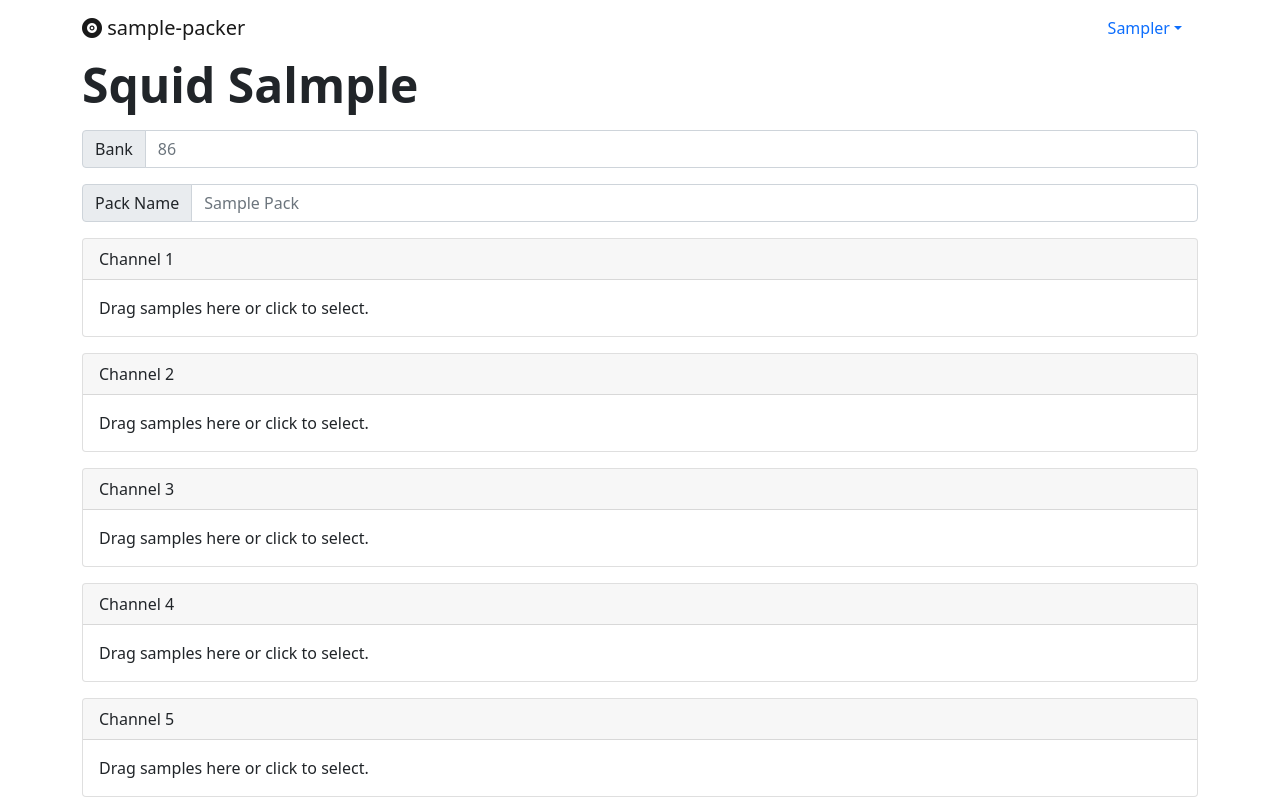
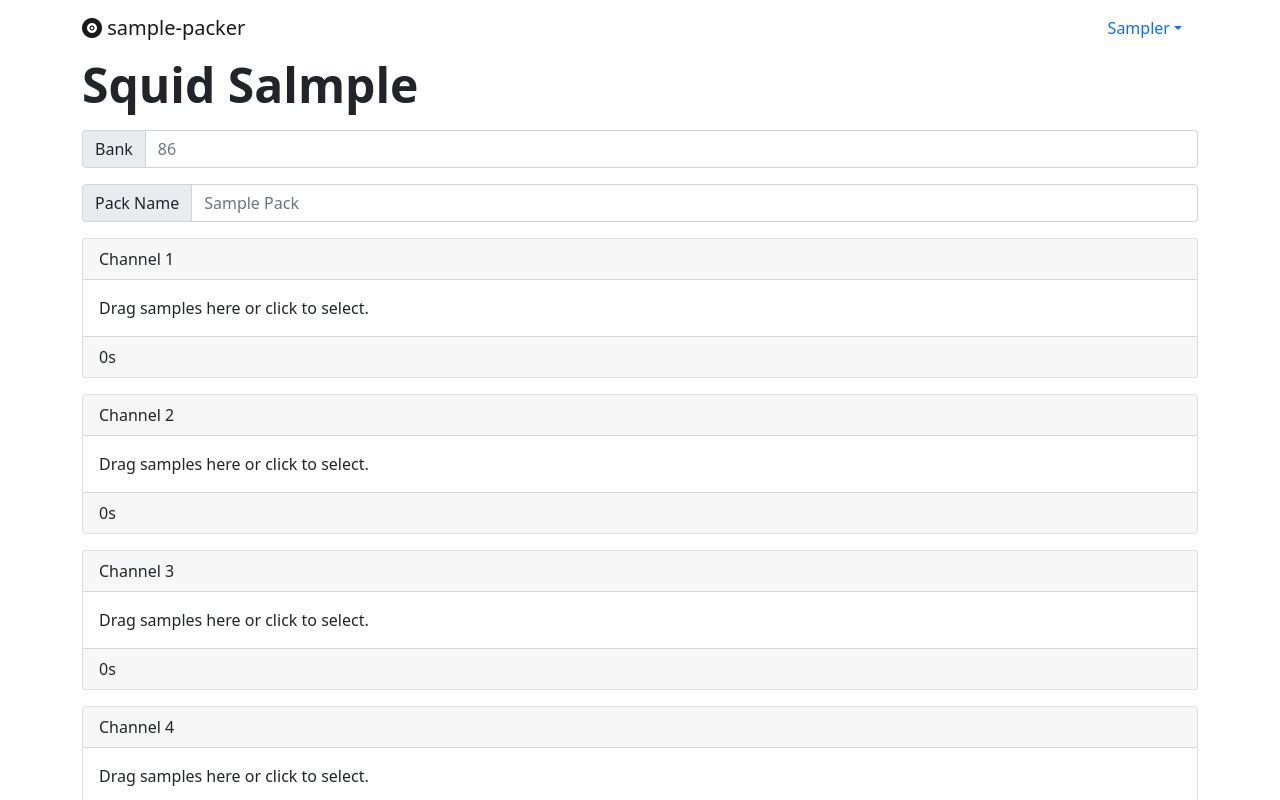
Before and after one commit to acmanderson/sample-packer, a React (Create React App) app: page /squid-salmple in a window 1280 px wide. Shown: the top 800 px of the page. Built offline with nearby package versions, Linux system fonts and the light colour scheme.

Commit message:
add sample duration validation/helpers

```diff
--- a/src/components/Sample.tsx
+++ b/src/components/Sample.tsx
@@ -17,6 +17,7 @@ export const Sample = ({
 
 Sample.Header = Card.Header;
 Sample.Body = Card.Body;
+Sample.Footer = Card.Footer;
 Sample.Dropzone = SampleDropzone;
 Sample.Group = SampleGroup;
 
@@ -39,5 +40,10 @@ SampleControls.Up = SampleControl("bi-arrow-up");
 SampleControls.Down = SampleControl("bi-arrow-down");
 SampleControls.Left = SampleControl("bi-arrow-left");
 SampleControls.Right = SampleControl("bi-arrow-right");
+Sample.Controls = SampleControls;
 
-Sample.Controls = SampleControls;
+export const SampleDuration = ({ duration }: { duration: number }) => (
+  <>{duration.toLocaleString(undefined, { maximumFractionDigits: 2 })}s</>
+);
+
+Sample.Duration = SampleDuration;
--- a/src/components/SampleGroup.tsx
+++ b/src/components/SampleGroup.tsx
@@ -1,5 +1,5 @@
 import React from "react";
-import { Card, Stack } from "react-bootstrap";
+import { Card, CardProps, Stack } from "react-bootstrap";
 import {
   DragDropContext,
   DragDropContextProps,
@@ -43,10 +43,14 @@ export const SampleGroupDragDrop = (
   );
 };
 
-export const SampleGroup = ({ children }: { children: React.ReactNode }) => (
-  <Card>{children}</Card>
-);
+export const SampleGroup = ({
+  children,
+  ...props
+}: {
+  children: React.ReactNode;
+} & CardProps) => <Card {...props}>{children}</Card>;
 
 SampleGroup.Header = Card.Header;
 SampleGroup.Body = Card.Body;
+SampleGroup.Footer = Card.Footer;
 SampleGroup.DragDrop = SampleGroupDragDrop;
--- a/src/samplers/OP-1Z.tsx
+++ b/src/samplers/OP-1Z.tsx
@@ -1,12 +1,13 @@
 import React, { useState } from "react";
 import { SamplerProps } from "./SquidSalmple";
 import { AudioSample, AudioSampleGroup } from "../util/AudioSample";
-import { Button, FormControl, InputGroup, Stack } from "react-bootstrap";
+import { Alert, Button, FormControl, InputGroup, Stack } from "react-bootstrap";
 import { AIFF, ApplicationData } from "../formats/AIFF";
 import { saveAs } from "file-saver";
 import { Sample } from "../components/Sample";
 
 const NUM_SAMPLES = 24;
+const MAX_DURATION_SECONDS = 12;
 const NOTES: { name: string; theme: "light" | "dark" }[] = [
   { name: "F", theme: "light" },
   { name: "F#", theme: "dark" },
@@ -26,7 +27,6 @@ function buildMetadata(
   sampleGroup: AudioSampleGroup
 ): Promise<ApplicationData> {
   // FIXME: times are weird if first sample is not populated
-  // FIXME: clicking at sample end when imported to OP-1, need to adjust end time?
   return new Promise((resolve) => {
     const baseMetadata: any = {
       drum_version: 1,
@@ -120,9 +120,17 @@ export function OP1Z(props: SamplerProps) {
         />
       </InputGroup>
       <Stack direction={"vertical"} gap={3}>
-        <Sample.Group>
+        <Sample.Group
+          border={sampleGroup.duration > MAX_DURATION_SECONDS ? "warning" : ""}
+        >
           <Sample.Group.Header>{`${patchName}.aif`}</Sample.Group.Header>
           <Sample.Group.Body>
+            {sampleGroup.duration > MAX_DURATION_SECONDS && (
+              <Alert variant={"warning"}>
+                Max channel duration ({MAX_DURATION_SECONDS}s) exceeded. Sample
+                may be truncated or fail to import.
+              </Alert>
+            )}
             <Sample.Group.DragDrop
               direction={"vertical"}
               onDragEnd={({ source, destination }) => {
@@ -160,6 +168,9 @@ export function OP1Z(props: SamplerProps) {
                         />
                       </Sample.Controls>
                     </Sample.Body>
+                    <Sample.Footer>
+                      <Sample.Duration duration={sample.duration} />
+                    </Sample.Footer>
                   </Sample>
                 ) : (
                   <Sample key={i} theme={note.theme}>
@@ -188,6 +199,9 @@ export function OP1Z(props: SamplerProps) {
               })}
             </Sample.Group.DragDrop>
           </Sample.Group.Body>
+          <Sample.Group.Footer>
+            <Sample.Duration duration={sampleGroup.duration} />
+          </Sample.Group.Footer>
         </Sample.Group>
         <Button
           disabled={
--- a/src/samplers/SquidSalmple.tsx
+++ b/src/samplers/SquidSalmple.tsx
@@ -1,10 +1,12 @@
 import React, { useState } from "react";
-import { Button, FormControl, InputGroup, Stack } from "react-bootstrap";
+import { Alert, Button, FormControl, InputGroup, Stack } from "react-bootstrap";
 import JSZip from "jszip";
 import { WAV } from "../formats/WAV";
 import { saveAs } from "file-saver";
 import { AudioSampleGroup } from "../util/AudioSample";
 import { Sample } from "../components/Sample";
+
+const MAX_CHANNEL_DURATION_SECONDS = 11;
 
 export interface SamplerProps {
   audioContext: AudioContext;
@@ -44,9 +46,22 @@ export function SquidSalmple(props: SamplerProps) {
       </InputGroup>
       <Stack direction={"vertical"} gap={3}>
         {sampleGroups.map((sampleGroup, i) => (
-          <Sample.Group key={i}>
+          <Sample.Group
+            key={i}
+            border={
+              sampleGroup.duration > MAX_CHANNEL_DURATION_SECONDS
+                ? "warning"
+                : ""
+            }
+          >
             <Sample.Group.Header>{`Channel ${i + 1}`}</Sample.Group.Header>
             <Sample.Group.Body>
+              {sampleGroup.duration > MAX_CHANNEL_DURATION_SECONDS && (
+                <Alert variant={"warning"}>
+                  Max channel duration ({MAX_CHANNEL_DURATION_SECONDS}s)
+                  exceeded. Samples may be truncated when imported.
+                </Alert>
+              )}
               <Sample.Dropzone
                 audioContext={audioContext}
                 multiple={true}
@@ -105,10 +120,16 @@ export function SquidSalmple(props: SamplerProps) {
                         />
                       </Sample.Controls>
                     </Sample.Body>
+                    <Sample.Footer>
+                      <Sample.Duration duration={sample?.duration ?? 0} />
+                    </Sample.Footer>
                   </Sample>
                 ))}
               </Sample.Group.DragDrop>
             </Sample.Group.Body>
+            <Sample.Group.Footer>
+              <Sample.Duration duration={sampleGroup.duration} />
+            </Sample.Group.Footer>
           </Sample.Group>
         ))}
         <Button
--- a/src/util/AudioSample.ts
+++ b/src/util/AudioSample.ts
@@ -34,6 +34,13 @@ export class AudioSampleGroup {
 
   constructor(samples?: (AudioSample | undefined)[]) {
     this.samples = samples ?? [];
+  }
+
+  get duration(): number {
+    return this.samples.reduce(
+      (total, sample) => total + (sample?.duration ?? 0),
+      0
+    );
   }
 
   clone(): AudioSampleGroup {
```
